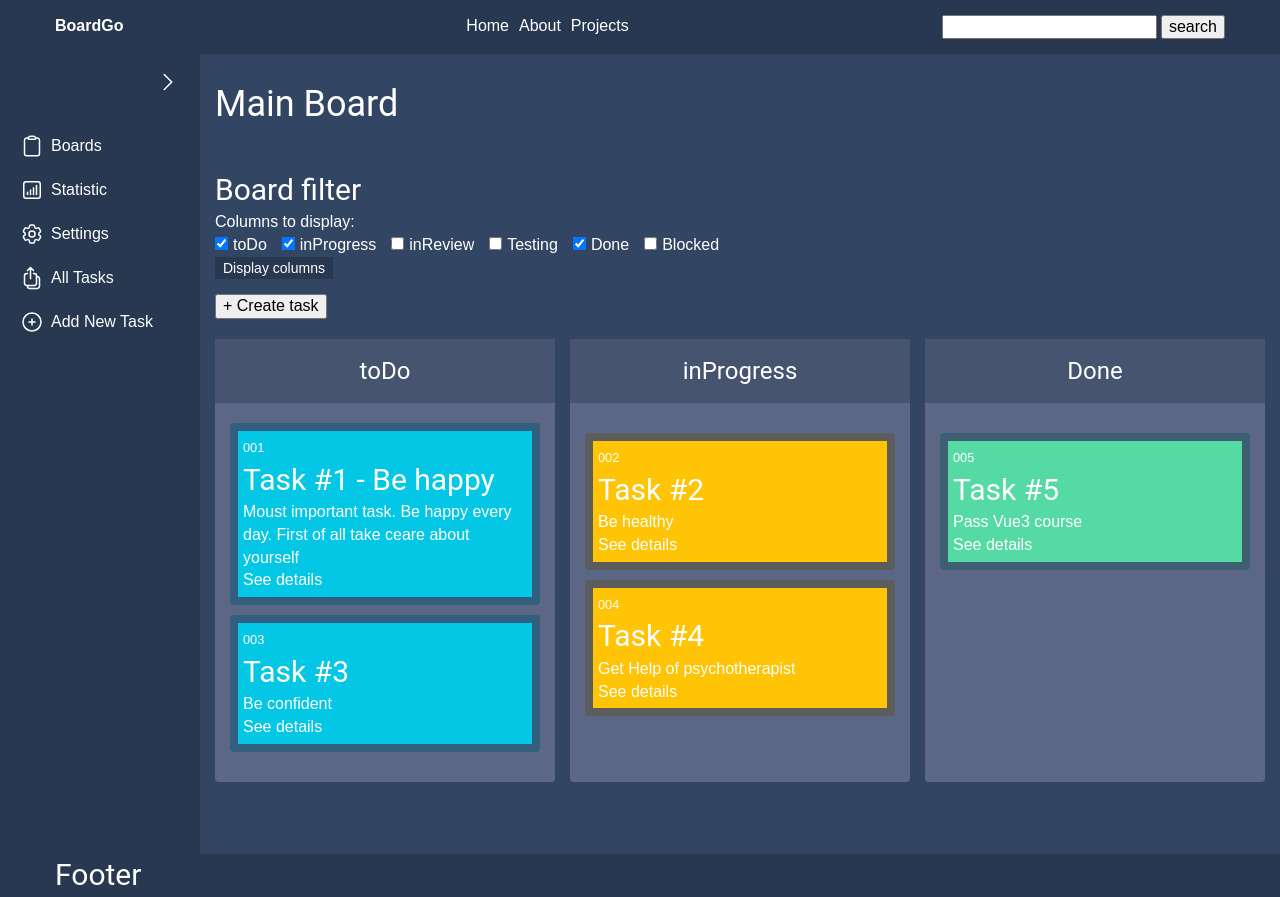
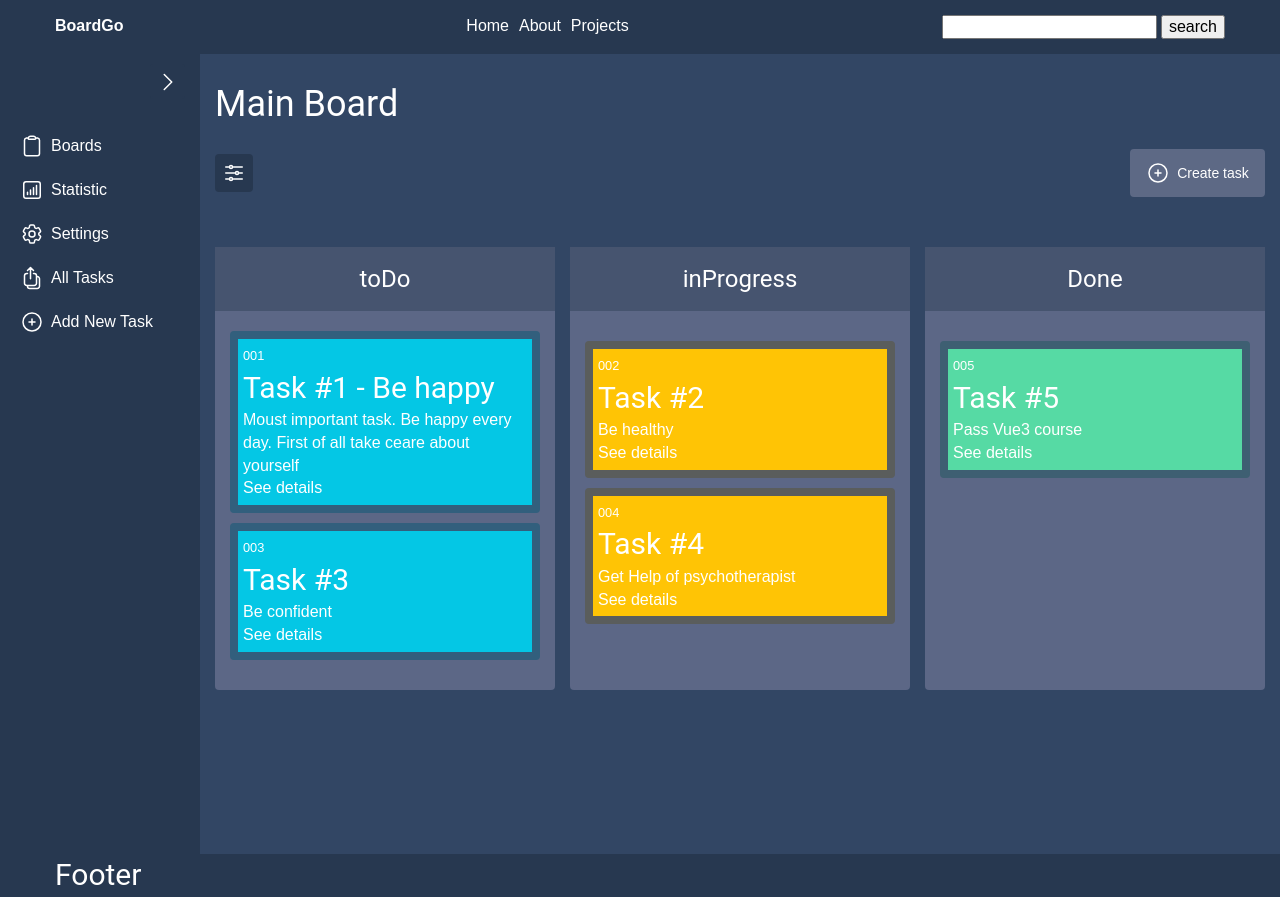
Before and after one commit to 0smir/vue-dashboard-demo, a Vue app: page / in a window 1280 px wide. Built offline with nearby package versions, Linux system fonts and the light colour scheme.

Commit message:
Add corrects in structure and styles of board filters block

```diff
--- a/src/components/board/BoardFilter.vue
+++ b/src/components/board/BoardFilter.vue
@@ -1,19 +1,44 @@
 <template>
   <div class="filter">
-    <h2 class="title filter__title"> Board filter</h2>
-    <div class="filter-list__wrapper">
+    <div class="filter__header">
+      <BaseButton class="btn btn--small btn--board-filter" aria-label="Board filter" title="Boarder filter"
+        @click="isFilterListVisible = !isFilterListVisible">
+        <SvgIcon name="filterHorizontal" class="icon" />
+      </BaseButton>
+    </div>
+
+    <div class="filter-list__wrapper" v-show="isFilterListVisible">
       <div class="filter-type">
-        <p>Columns to display:</p>
+
         <form @submit.prevent="chooseColumns">
           <div class="form-content">
+            <fieldset>
+              <legend>
+                <p>Columns to display:</p>
+              </legend>
               <div class="form-control" v-for="status in taskStatusList">
                 <input type="checkbox" :key="status" :id="status" :value="status" v-model="columns.val">
                 <label class="filter__label" :for="status">{{ status }}</label>
               </div>
+            </fieldset>
+            <fieldset>
+              <legend>
+                <p>Name:</p>
+              </legend>
+            </fieldset>
+            <fieldset>
+              <legend>
+                <p>Labels:</p>
+              </legend>
+            </fieldset>
           </div>
-          <BaseButton class="btn btn--save-filter">Display columns</BaseButton>
+          <div class="filter__btn-wrapper">
+            <BaseButton class="btn btn--medium filter__btn--apply">Apply</BaseButton>
+            <BaseButton class="btn btn--medium btn--light filter__btn--clear" @click="clearFilter">Clear</BaseButton>
+          </div>
         </form>
       </div>
+
     </div>
   </div>
 </template>
@@ -25,6 +50,7 @@ export default {
     return {
       taskStatusList: this.$store.getters['tasks/getStatusList'],
       defaultBoardCollumns: this.$store.getters['boards/getDefaultBoardColumns'],
+      isFilterListVisible: false,
       columns: {
         val: []
       }
@@ -33,6 +59,10 @@ export default {
   methods: {
     chooseColumns() {
       this.$emit('save-filter', this.columns.val);
+    },
+    clearFilter() {
+      this.columns.val = [...this.defaultBoardCollumns];
+      this.chooseColumns();
     }
   },
   mounted() {
@@ -42,22 +72,57 @@ export default {
 }
 </script>
 
-<style scoped>
+<style lang="scss" scoped>
 .filter {
   display: flex;
+  flex-direction: column;
   flex-wrap: wrap;
-  padding: 15px 0;
+  padding: 0 0 15px 0;
+
+  &__header {
+    margin-bottom: 20px;
   }
 
-.filter__title {
+  &__label {
+    margin: 0 15px 0 5px;
+  }
+
+  &__btn-wrapper {
+    display: flex;
+    flex-direction: column;
+    margin-top: 15px;
+
+    @media (min-width: 769px) {
+      flex-direction: row;
+      justify-content: flex-end;
+    }
+  }
+
+  &__btn {
+    &--apply {
       width: 100%;
+      margin-bottom: 10px;
+
+      @media (min-width: 769px) {
+        width: auto;
+        order: 2;
+        margin-bottom: 0;
       }
+    }
+
+    &--clear {
+      width: 100%;
+
+      @media (min-width: 769px) {
+        margin: 0 10px 0 0;
+        width: auto;
+      }
+    }
+  }
+}
+
 
 .form-content {
   display: flex;
 }
-
-.filter__label {
-  margin: 0 15px 0 5px;
-}
 </style>
--- a/src/pages/HomePage.vue
+++ b/src/pages/HomePage.vue
@@ -1,9 +1,12 @@
 <template>
   <div class="page-container">
     <h1>Main Board</h1>
-    <BoardFilter @save-filter="displayColumns"></BoardFilter>
-    <div>
-      <BaseButton @click="openDialog">+ Create task</BaseButton>
+    <div class="board__controls-wrapper relative">
+      <BaseButton @click="openDialog" class="btn btn--medium btn--light btn__add-task">
+        <SvgIcon name="add" class="icon" />
+        <span>Create task</span>
+      </BaseButton>
+      <BoardFilter @save-filter="displayColumns" />
     </div>
     <p v-if="!columnsToDisplay.length">Choose some filter points to display tasks</p>
     <Board v-else :columnsList="columnsToDisplay" :tasksList="tasks" />
@@ -54,4 +57,14 @@ export default {
   margin: 0 auto;
   padding: 0 15px;
 }
+
+.btn__add-task {
+  position: absolute;
+  right: 0;
+  top: -5px;
+
+  span {
+    margin-left: 7px;
+  }
+}
 </style>
```
Lines whose indentation alone changed are shown as unchanged.
